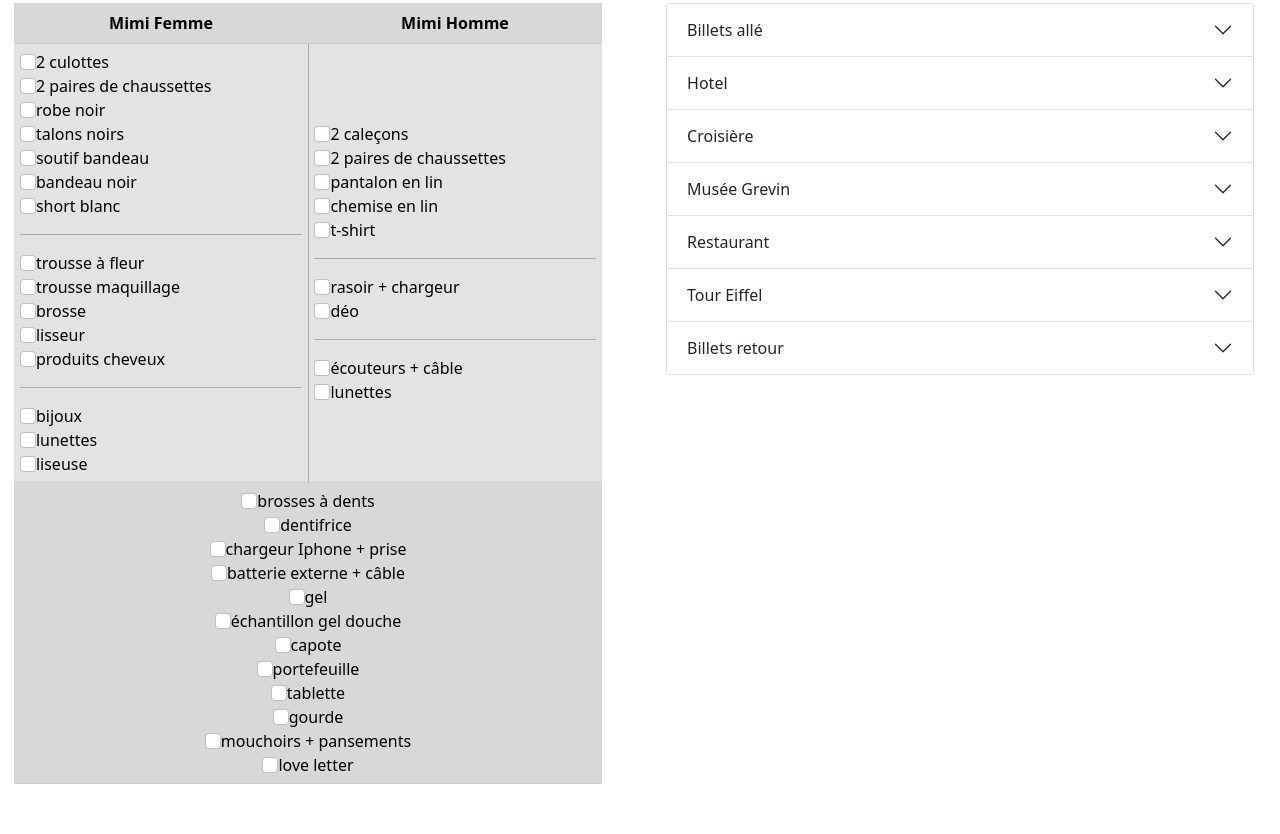
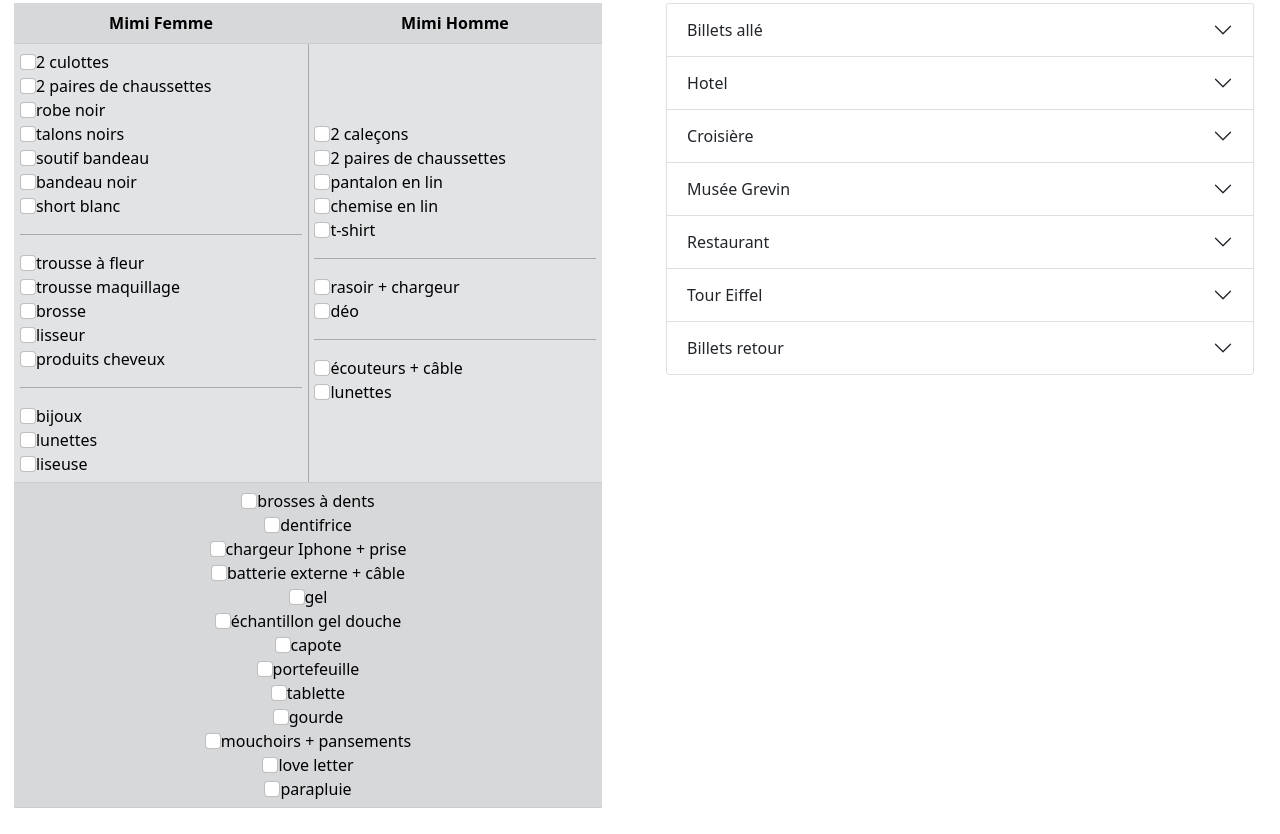
Before and after one commit to Mathis-Courvoisier/Paris25, a plain HTML site: page index.html in a window 1280 px wide. Shown: the part 1275-2109 px from the top of the page. Before the commit the page ends 2085 px from the top, so only its background shows below. Drawn offline with Linux system fonts and the light colour scheme.

Commit message:
maj liste

```diff
--- a/index.html
+++ b/index.html
@@ -204,6 +204,8 @@
                     <input class="form-check-input" type="checkbox">mouchoirs + pansements
                     <br>
                     <input class="form-check-input" type="checkbox">love letter
+                    <br>
+                    <input class="form-check-input" type="checkbox">parapluie
                 </td>
             </tr>
         </table>
```
